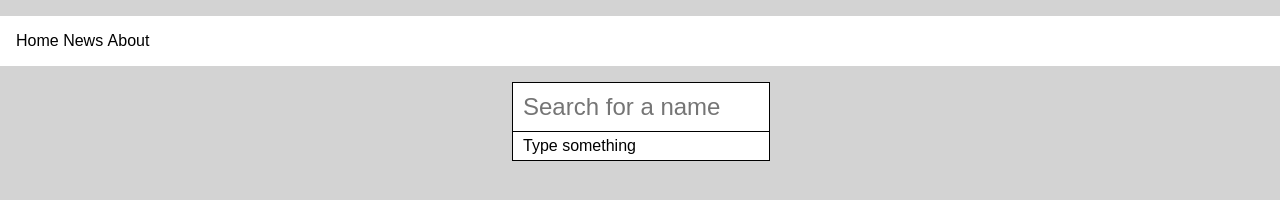
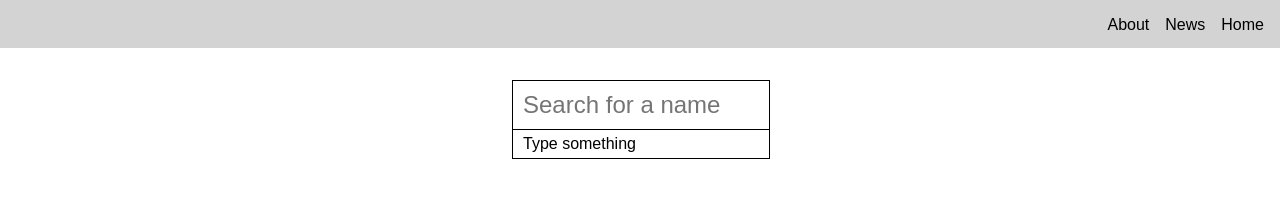
Before and after one commit to poud/Learn, a plain HTML site: page index.html in a window 1280 px wide. Drawn offline with Linux system fonts and the light colour scheme.

Commit message:
nav bar to the right

```diff
--- a/search.css
+++ b/search.css
@@ -1,22 +1,26 @@
 body {
   margin: 0;
-  background-color: lightgray;
+  background-color: white;
   font-family: sans-serif;
 }
 
 nav {
   display: block;
-  background-color: white;
+  background-color: lightgray;
 }
 
 nav > ul {
+  margin: 0;
   padding: 1em;
+  padding-bottom: 2em;
   font-size: 1em;
   list-style: none;
 }
 
 nav > ul > li {
   display: inline-block;
+  float: right;
+  margin-left: 1em;
 }
 
 nav > ul > li > a {
@@ -25,6 +29,7 @@ nav > ul > li > a {
 }
 
 .auto-complete {
+  margin-top: 2em;
   margin-left: auto;
   margin-right: auto;
   width: 20%;
```
